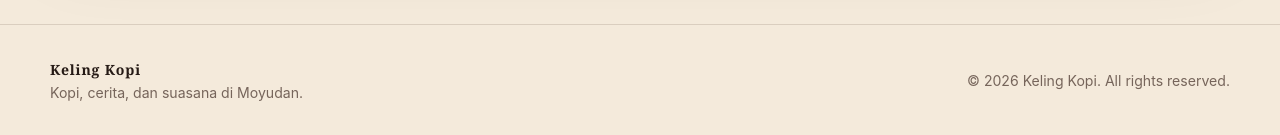
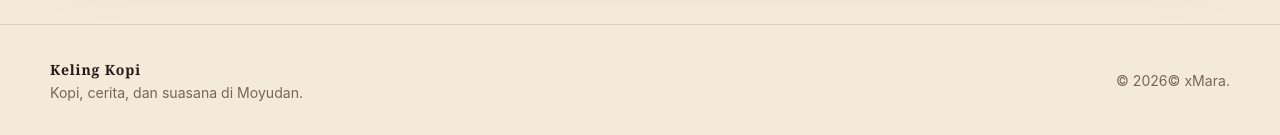
Before and after one commit to kelingkopi/coffe, a plain HTML site: page index.html in a window 1280 px wide. Shown: the part 3425-3560 px from the top of the page. Drawn offline with Linux system fonts and the light colour scheme.

Commit message:
Update index.html

```diff
--- a/index.html
+++ b/index.html
@@ -1085,7 +1085,7 @@
         <span class="footer-brand">Keling Kopi</span><br>
         <span>Kopi, cerita, dan suasana di Moyudan.</span>
       </div>
-      <span>&copy; <span id="year"></span> Keling Kopi. All rights reserved.</span>
+      <span>&copy; <span id="year"></span>© xMara.</span>
     </div>
   </footer>
 
```
